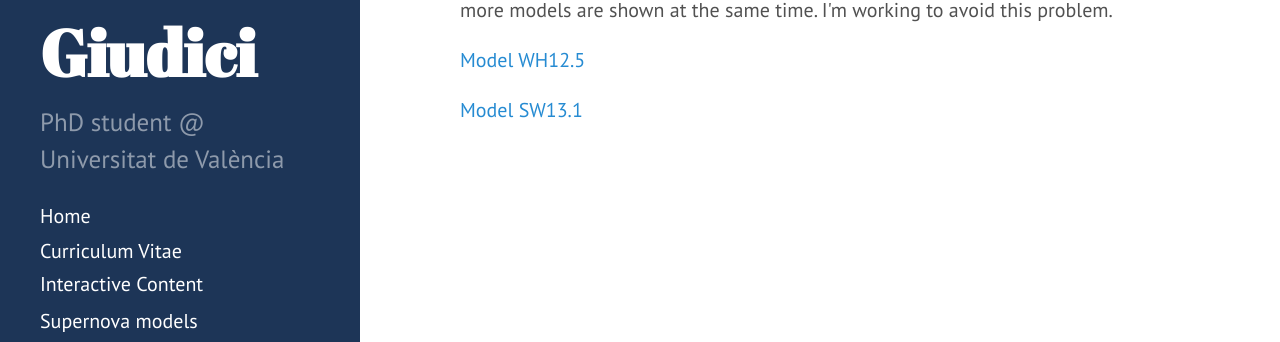
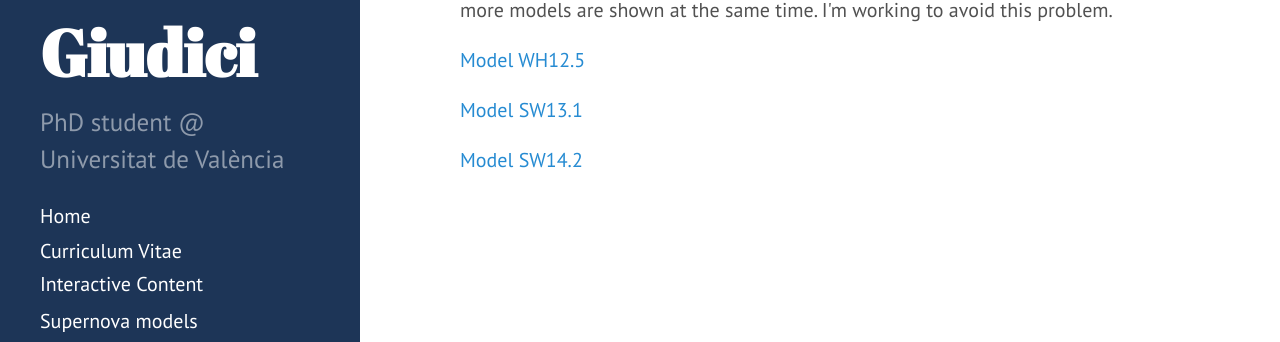
Before and after one commit to BeaGiudici/BeaGiudici.github.io, a Jekyll site: the page built from ejecta.html, in a window 1280 px wide. Shown: the part 393-735 px from the top of the page. Built offline with Jekyll 4.4.1, drawn with Linux system fonts in a browser that asks for light colours.

Commit message:
Adding link

```diff
--- a/ejecta.html
+++ b/ejecta.html
@@ -20,3 +20,7 @@ title: Nickel Ejecta
 <!-- Model SW13.1 -->
 
 <p> <a href="media/shocks/hs131.html">Model SW13.1</a> </p>
+
+<!-- Model SW14.2 -->
+
+<p> <a href="media/shocks/hs142.html">Model SW14.2</a> </p>
```
